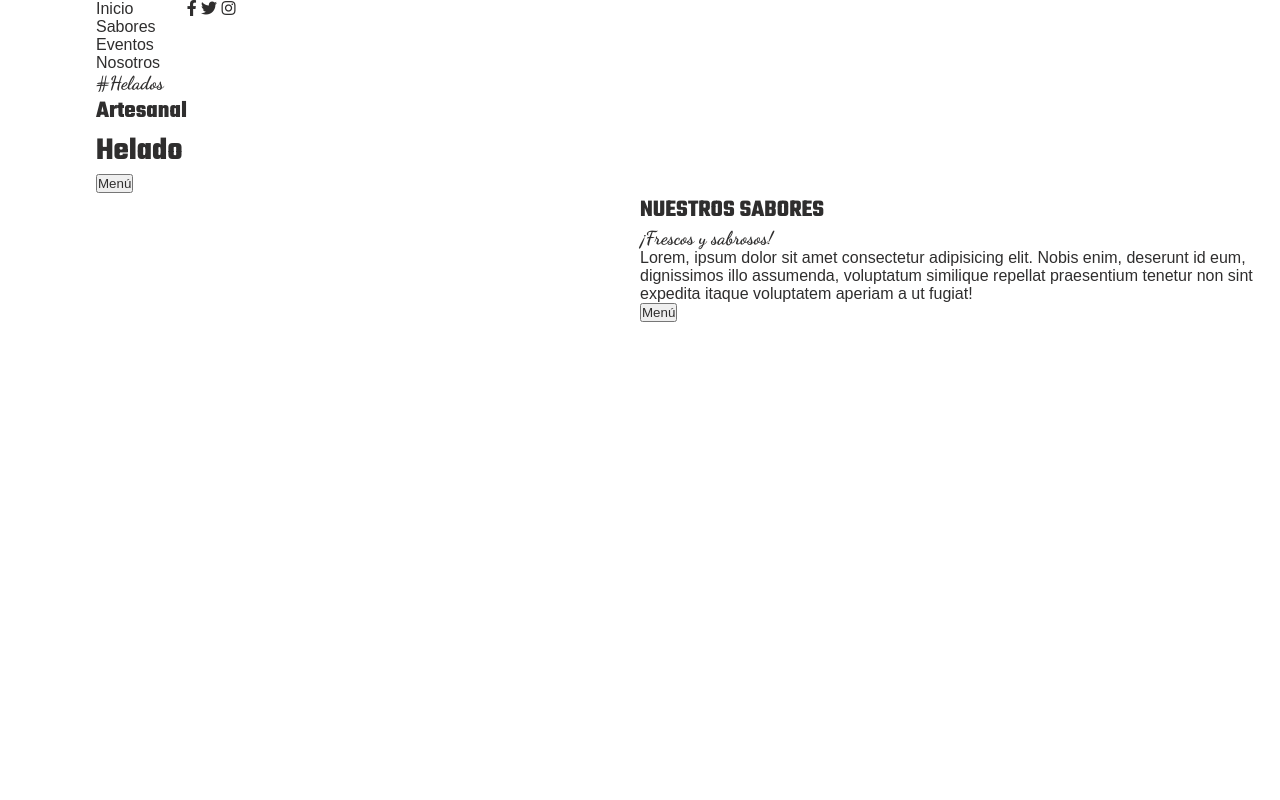
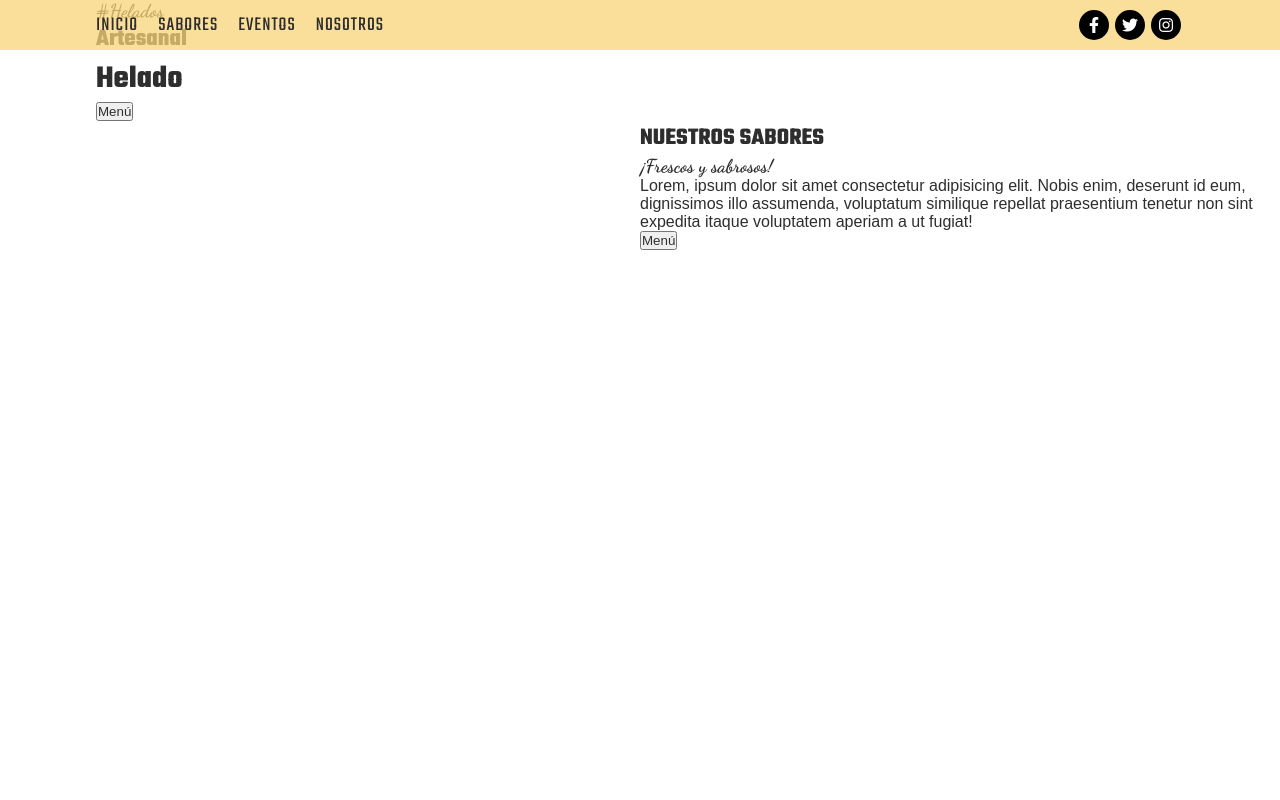
Before and after one commit to GonzaloTey/proyectoHeladeria, a plain HTML site: page index.html in a window 1280 px wide. Shown: the top 800 px of the page. Drawn offline with Linux system fonts and the light colour scheme.

Commit message:
Listo Nav

```diff
--- a/styles.css
+++ b/styles.css
@@ -8,6 +8,7 @@
     --font-cursiva: 'Dancing Script';
     --gris600: #2f2e2e;
     --gris200: #706d6d;
+    --yellow-transparent: rgba(249, 213, 121, .745);
 }
 
 
@@ -79,3 +80,70 @@ section {
     width: 100%;
     height: 100vh;
 }
+
+
+/* +++++++++++++++++++++++++++++++++++ */
+/* +++++++++++++++++++++++++++++++++++ */
+
+
+/** NAV */
+
+nav {
+    position: fixed;
+    top: 0;
+    left: 0;
+    height: 50px;
+    width: 100%;
+    background: var(--yellow-transparent);
+    z-index: 3;
+}
+
+nav .grid {
+    justify-items: start;
+    align-items: center;
+}
+
+nav .enlaces {
+    grid-column: span 10;
+    display: flex;
+    justify-content: center;
+    align-items: center;
+}
+
+nav .enlaces a {
+    margin-right: 20px;
+    font-family: var(--font-Titulos);
+    font-size: 20px;
+    text-transform: uppercase;
+    letter-spacing: 1px;
+    transition: all .5s;
+}
+
+nav .enlaces a:hover {
+    color: var(--gris200);
+}
+
+nav .sociales {
+    grid-column: span 2;
+    width: 100%;
+    display: flex;
+    justify-content: flex-end;
+}
+
+nav .sociales a {
+    margin: 0 3px;
+    width: 30px;
+    height: 30px;
+    border-radius: 50%;
+    background: #000;
+    color: #fff;
+    display: grid;
+    place-items: center;
+    transition: all .5s;
+}
+
+nav .sociales a:hover {
+    background: transparent;
+    transform: scale(1.2);
+    color: #000;
+}
```
